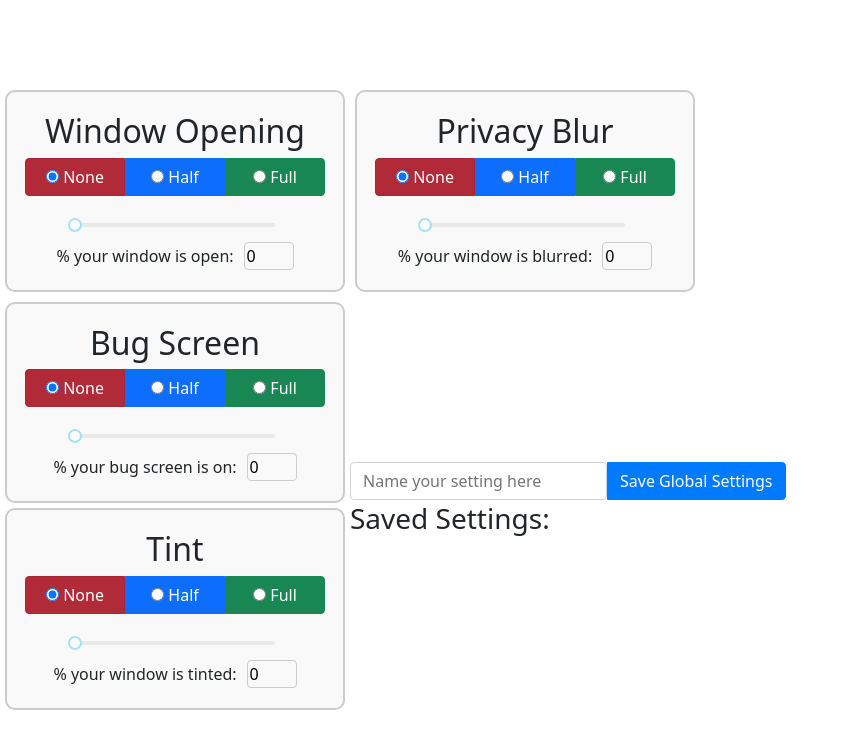
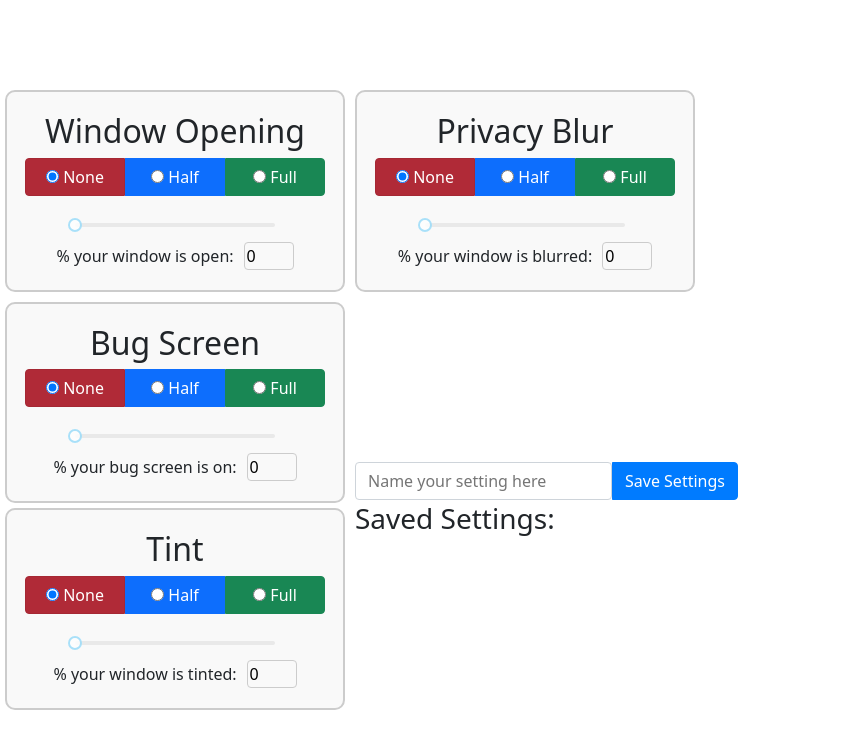
Before and after one commit to finnac/UIProject1SmartWindowTest, a React (Vite) app: page / in a window 1280 px wide. Shown: the top 748 px of the page, without its empty margins (0-844 px from the left). Built offline with nearby package versions, Linux system fonts and the light colour scheme.

Commit message:
more margins

```diff
--- a/src/components/SettingsManager.css
+++ b/src/components/SettingsManager.css
@@ -50,6 +50,7 @@
   border-top-right-radius: 0;
   border-bottom-right-radius: 0;
   margin-bottom: 2px;
+  margin-top: 2px;
 }
 
 .btn-danger:last-child,
--- a/src/components/SettingsManager.jsx
+++ b/src/components/SettingsManager.jsx
@@ -97,8 +97,8 @@ function SettingsManager() {
               globalSettings={globalSettings}
             />
           </div>
-          <div>
-            <div className='hstack'>
+          <div style={{  marginLeft: '5px' }}>
+            <div className='hstack' >
             <input
                 type="text"
                 placeholder="Name your setting here"
@@ -106,7 +106,7 @@ function SettingsManager() {
                 onChange={(e) => setSettingName(e.target.value)}
                 className="input-options"
               />
-              <button className="btn btn-info" onClick={() => handleSaveGlobalSettings(settingName)}>Save Global Settings</button>
+              <button className="btn btn-info" onClick={() => handleSaveGlobalSettings(settingName)}>Save Settings</button>
             </div>
 
             <div className="saved-settings-list">
@@ -122,10 +122,10 @@ function SettingsManager() {
             </div>
             {selectedSetting && (
               <div>
-                <h3>Selected Setting: {selectedSetting.name}</h3>
+                <h3>Selected: {selectedSetting.name}</h3>
                 <div className='hstack'>
-                <button className='btn btn-info' onClick={handleClearSelectedSetting}>Clear Selected Setting</button>
-                <button className='btn btn-info' onClick={handleLoadGlobalSettings}>Load Global Settings</button>
+                <button className='btn btn-info' onClick={handleClearSelectedSetting}>Clear Selected Settings</button>
+                <button className='btn btn-info' onClick={handleLoadGlobalSettings}>Load Seleted Settings</button>
                 </div>
               </div>
             )}
```
